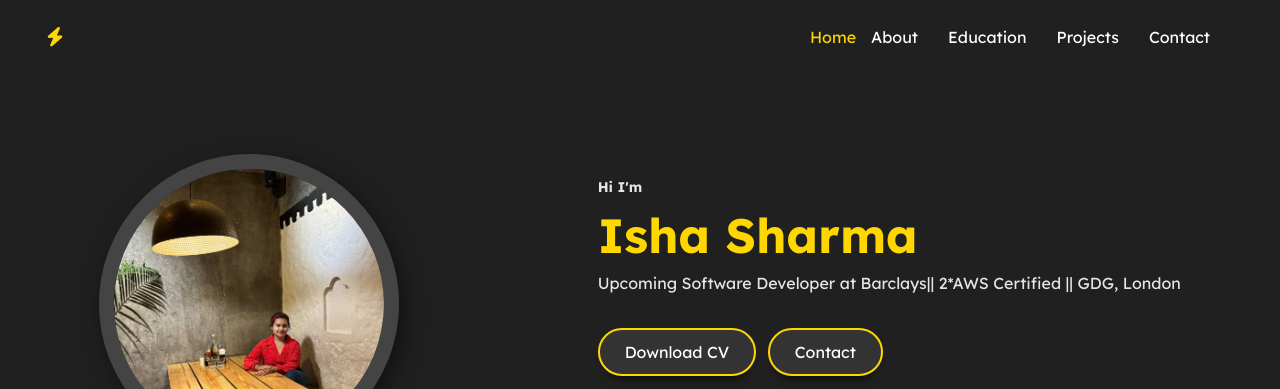
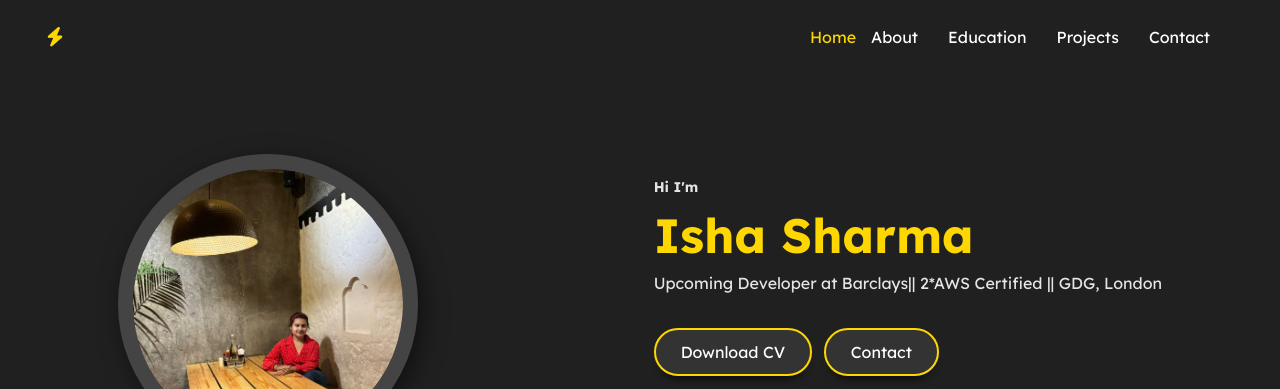
Before and after one commit to ishyyyy/Web-repo, a plain HTML site: page index.html in a window 1280 px wide. Shown: the top 389 px of the page. Drawn offline with nearby package versions, Linux system fonts and the light colour scheme.

Commit message:
Update index.html

```diff
--- a/index.html
+++ b/index.html
@@ -48,7 +48,7 @@
         <div class="profile-text">
             <h5>Hi I'm </h5><br>
             <h1>Isha Sharma</h1><br>
-            <p>Upcoming Software Developer at Barclays|| 2*AWS Certified || GDG, London</p>
+            <p>Upcoming Developer at Barclays|| 2*AWS Certified || GDG, London</p>
 
             <div class="btn-group">
                 <a href="files/ishasharma.pdf" class="btn   active">Download CV</a>
```
